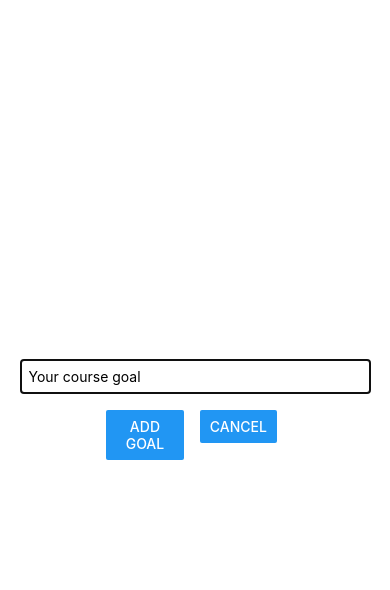
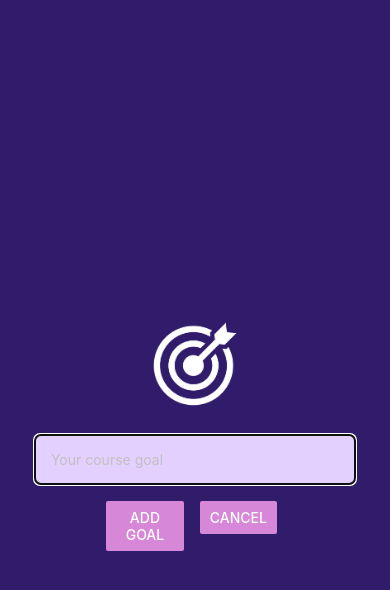
Before and after one commit to Matt658041/React-Native--Goals-Manager, a React Native app: screen / in a window 390 px wide. Both pictures are taken after a click on the button "ADD NEW GOAL". Shown: the top 590 px of the page. Built offline with nearby package versions, Linux system fonts and the light colour scheme.

Commit message:
finished first app

```diff
--- a/App.js
+++ b/App.js
@@ -1,7 +1,8 @@
 import { useState } from "react";
-import { StyleSheet, View, FlatList, Button } from "react-native";
+import { StyleSheet, View, FlatList, Button, Image } from "react-native";
 import GoalInput from "./components/GoalInput";
 import GoalItem from "./components/GoalItem";
+import { StatusBar } from "expo-status-bar";
 
 export default function App() {
   const [modalIsVisible, setModalIsVisible] = useState(false);
@@ -28,13 +29,16 @@
   }
 
   return (
+    <>
+      <StatusBar style='light' />
       <View style={styles.appContainer}>
         <Button
           title="Add New Goal"
-        color="#5e0acc"
+          color="#a065ec"
           onPress={startAddGoalHandler}
         />
-      <GoalInput visible={modalIsVisible}
+        <GoalInput
+          visible={modalIsVisible}
           onAddGoal={addGoalHandler}
           onCancel={endAddGoalHandler}
         />
@@ -56,6 +60,7 @@
           />
         </View>
       </View>
+    </>
   );
 }
 
@@ -64,6 +69,7 @@
     flex: 1,
     paddingTop: 50,
     paddingHorizontal: 16,
+
   },
 
   goalsContainer: {
--- a/app.json
+++ b/app.json
@@ -5,6 +5,7 @@
     "version": "1.0.0",
     "orientation": "portrait",
     "icon": "./assets/icon.png",
+    "backgroundColor": "#1e085a",
     "userInterfaceStyle": "light",
     "splash": {
       "image": "./assets/splash.png",
--- a/components/GoalInput.js
+++ b/components/GoalInput.js
@@ -1,4 +1,11 @@
-import { StyleSheet, View, TextInput, Button, Modal } from "react-native";
+import {
+  StyleSheet,
+  View,
+  TextInput,
+  Button,
+  Modal,
+  Image,
+} from "react-native";
 import { useState } from "react";
 
 function GoalInput(props) {
@@ -14,9 +21,12 @@
   }
 
   return (
-
     <Modal visible={props.visible} animationType="slide">
       <View style={styles.inputContainer}>
+        <Image
+          style={styles.image}
+          source={require("../assets/images/goal.png")}
+        />
         <TextInput
           style={styles.textInput}
           placeholder="Your course goal"
@@ -25,10 +35,10 @@
         />
         <View style={styles.buttonContainer}>
           <View style={styles.button}>
-            <Button title="Add goal" onPress={addGoalHandler} />
+            <Button title="Add goal" onPress={addGoalHandler} color="#d787d7" />
           </View>
           <View style={styles.button}>
-            <Button title="Cancel" onPress={props.onCancel} />
+            <Button title="Cancel" onPress={props.onCancel} color="#d787d7" />
           </View>
         </View>
       </View>
@@ -43,23 +53,29 @@
     flex: 1,
     justifyContent: "center",
     alignItems: "center",
-    marginBottom: 24,
-    borderBottomWidth: 1,
-    borderBottomColor: "#cccccc",
+    padding: 16,
+    backgroundColor: "#311b6b",
+  },
+  image: {
+    width: 100,
+    height: 100,
+    margin: 20,
   },
   textInput: {
     borderWidth: 1,
-    borderColor: "#cccccc",
+    borderColor: "#e4d0ff",
+    backgroundColor: "#e4d0ff",
+    color: "#c0c0c0",
+    borderRadius: 6,
     width: "90%",
-
-    padding: 8,
-    },
-    buttonContainer: {
-        marginTop: 16,
-        flexDirection: 'row'
-    },
-    button: {
-        width: '40%',
-        marginHorizontal: 8
-    }
+    padding: 16,
+  },
+  buttonContainer: {
+    marginTop: 16,
+    flexDirection: "row",
+  },
+  button: {
+    width: "40%",
+    marginHorizontal: 8,
+  },
 });
```
Also changed, not shown: assets/images/goal.png (added). Lines whose indentation alone changed are shown as unchanged.
